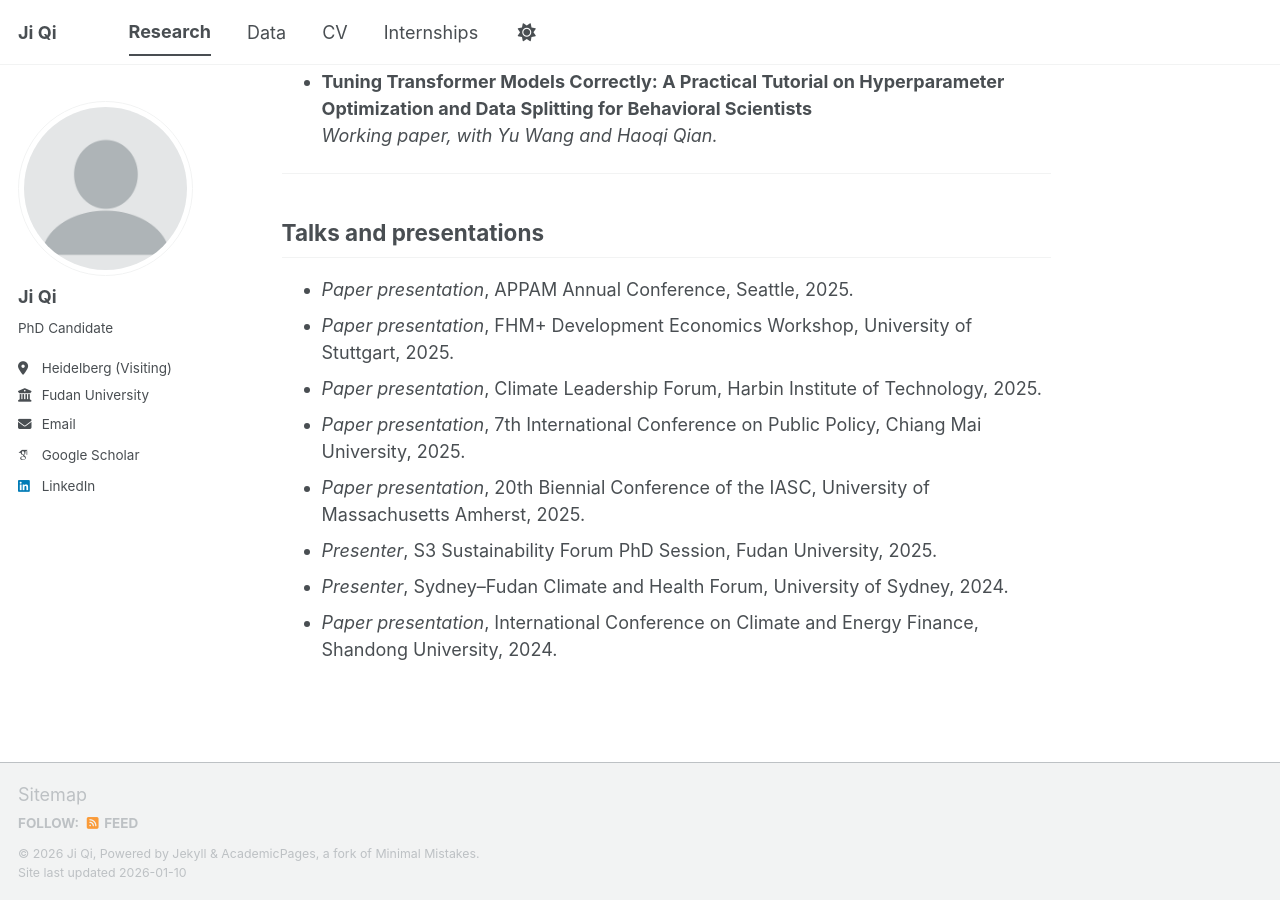
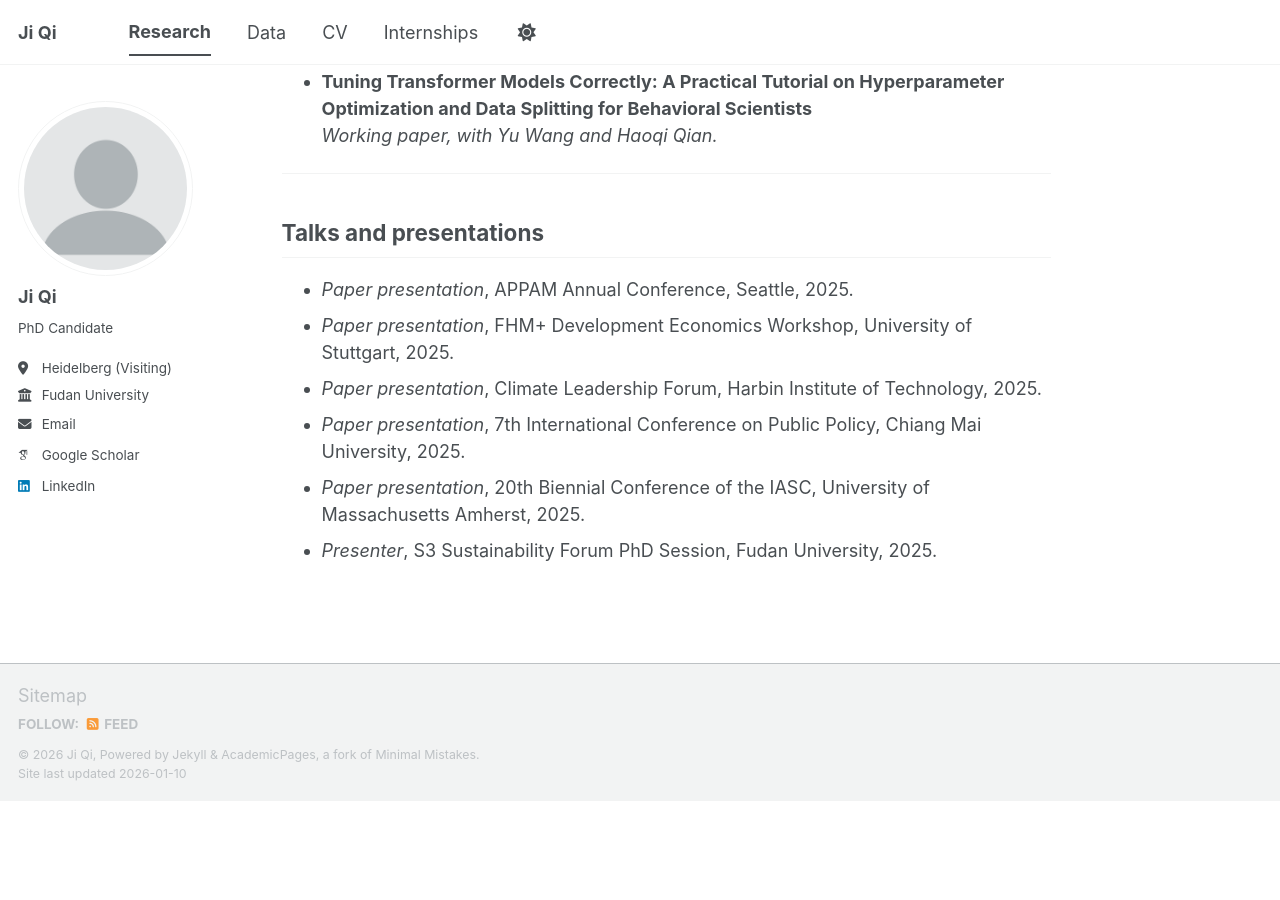
Before and after one commit to miramkj/miramkj.github.io, a Jekyll site: the page built from _pages/research.md, in a window 1280 px wide and 900 px high, scrolled down 1119 px. Built offline with Jekyll 4.4.1, drawn with Linux system fonts in a browser that asks for light colours; some web fonts are replaced; a script bundle is joined from its source files by our own code; library files that are not in the unit come from our copies; after the commit the page ends 1920 px from its top, so only the background shows below that.

Commit message:
Update research.md

```diff
--- a/_pages/research.md
+++ b/_pages/research.md
@@ -48,5 +48,3 @@ author_profile: true
 - *Paper presentation*, 7th International Conference on Public Policy, Chiang Mai University, 2025.
 - *Paper presentation*, 20th Biennial Conference of the IASC, University of Massachusetts Amherst, 2025.
 - *Presenter*, S3 Sustainability Forum PhD Session, Fudan University, 2025.
-- *Presenter*, Sydney–Fudan Climate and Health Forum, University of Sydney, 2024.
-- *Paper presentation*, International Conference on Climate and Energy Finance, Shandong University, 2024.
```
